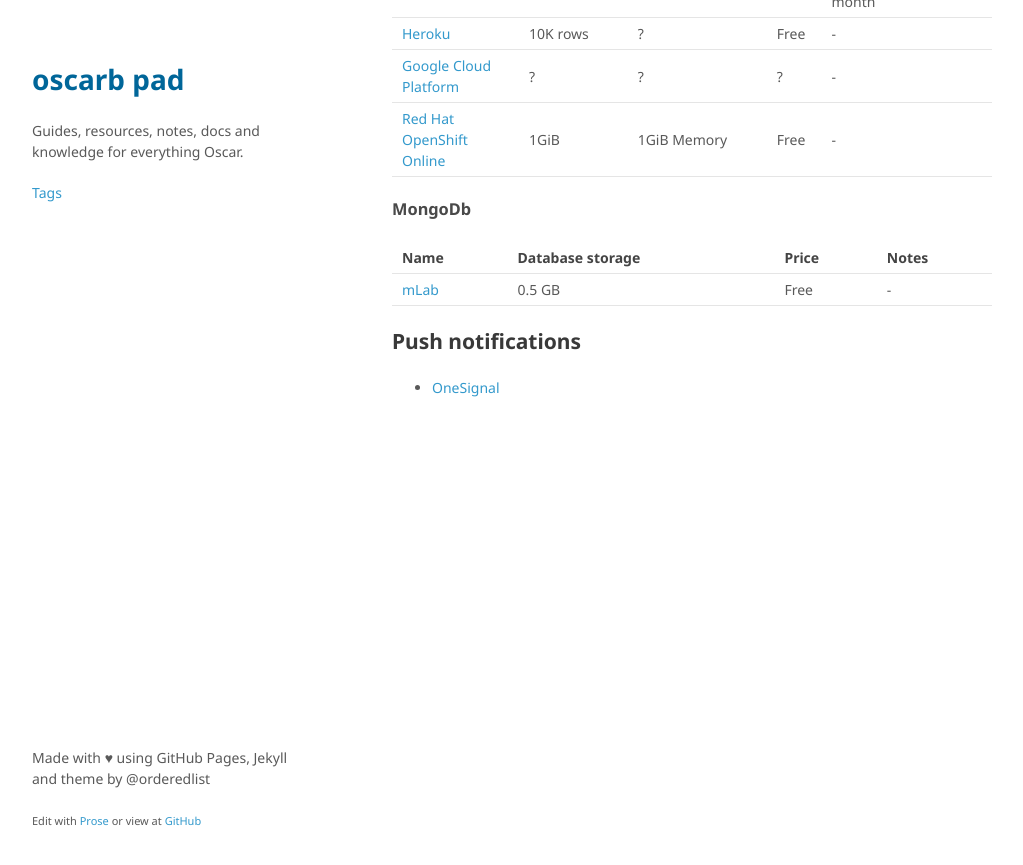
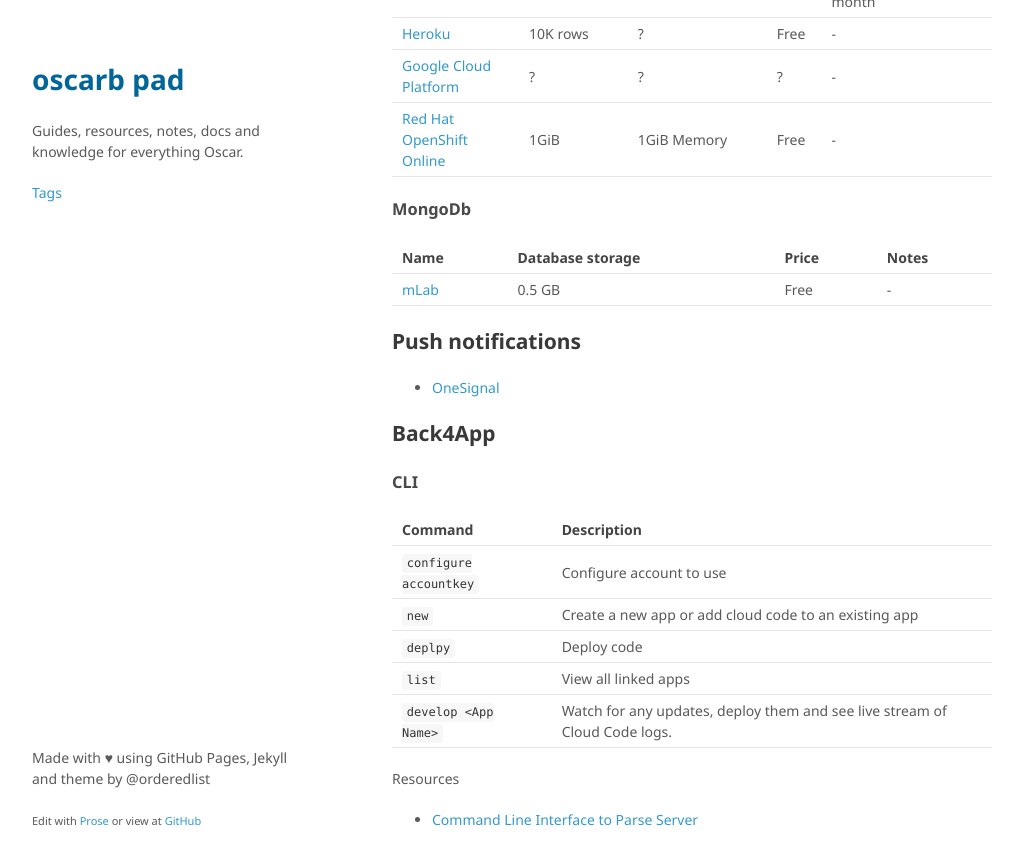
Before and after one commit to oscarb/pad, a Jekyll site: the page built from _docs/parse-server.md, in a window 1280 px wide and 900 px high, scrolled down 978 px. Shown: the top 865 px of the window, without its empty margins (128-1151 px from the left). Built offline with Jekyll 4.4.1, drawn with Linux system fonts in a browser that asks for light colours; some web fonts are replaced.

Commit message:
Update parse-server.md

```diff
--- a/_docs/parse-server.md
+++ b/_docs/parse-server.md
@@ -55,3 +55,19 @@ Name | Database storage | Price   | Notes
 ## Push notifications
 
 * [OneSignal](https://onesignal.com/)
+
+## Back4App
+
+### CLI
+
+Command | Description
+--------|-------------
+`configure accountkey` | Configure account to use
+`new` | Create a new app or add cloud code to an existing app
+`deplpy` | Deploy code
+`list` | View all linked apps
+`develop <App Name>` | Watch for any updates, deploy them and see live stream of Cloud Code logs.
+
+
+Resources
+* [Command Line Interface to Parse Server](https://blog.back4app.com/2017/01/20/cli-parse-server/)
```
